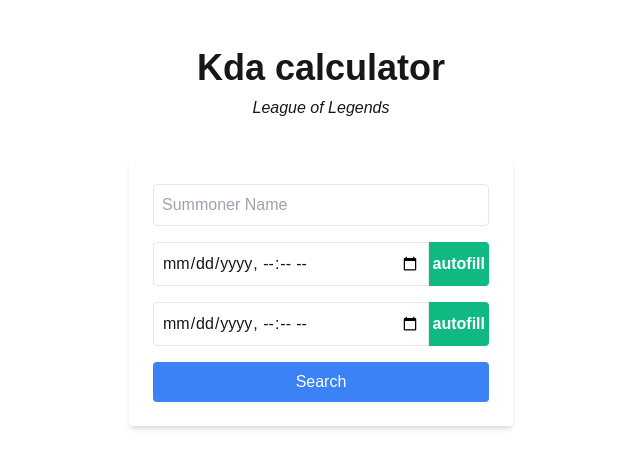
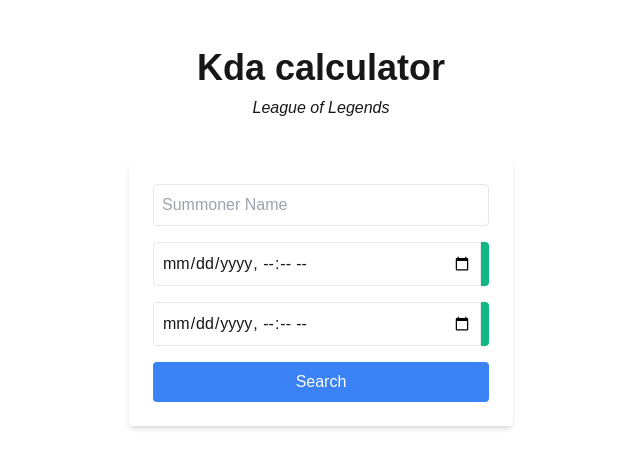
Before and after one commit to antoine-le-calloch/Kda-calculator-LOL, a Next.js app: page / in a window 1280 px wide. Shown: the top 468 px of the page, without its empty margins (319-959 px from the left). Built offline with nearby package versions, Linux system fonts and the light colour scheme.

Commit message:
Use .env variable for date to autofill and name on the button. And autofill the date when clicking on it.

```diff
--- a/app/page.tsx
+++ b/app/page.tsx
@@ -20,6 +20,13 @@
         } catch (error) {
             console.error('Error fetching KDA data:', error);
         }
+    };
+
+    const handleAutofill = (isStartDate: boolean) => {
+        if (isStartDate)
+            setStartDate(process.env.NEXT_PUBLIC_AUTOFILL_START_DATE || '');
+        else
+            setEndDate(process.env.NEXT_PUBLIC_AUTOFILL_END_DATE || '');
     };
 
     return (
@@ -45,9 +52,9 @@
                                 onChange={(e) => setStartDate(e.target.value)}
                                 className="p-2 border rounded-r-none rounded w-full"
                             />
-                            <button type="button" className="bg-emerald-500 text-white font-bold p-1 rounded-l-none rounded
+                            <button onClick={() => handleAutofill(true)} type="button" className="bg-emerald-500 text-white font-bold p-1 rounded-l-none rounded
                             hover:bg-emerald-400 duration-700 ease-in-out">
-                                autofill
+                                {process.env.NEXT_PUBLIC_AUTOFILL}
                             </button>
                         </div>
                         <div className="flex mb-4">
@@ -57,9 +64,9 @@
                                 onChange={(e) => setEndDate(e.target.value)}
                                 className="p-2 border rounded-r-none rounded w-full"
                             />
-                            <button type="button" className="bg-emerald-500 text-white font-bold p-1 rounded-l-none rounded
+                            <button onClick={() => handleAutofill(false)} type="button" className="bg-emerald-500 text-white font-bold p-1 rounded-l-none rounded
                             hover:bg-emerald-400 duration-700 ease-in-out">
-                                autofill
+                                {process.env.NEXT_PUBLIC_AUTOFILL}
                             </button>
                         </div>
                     </div>
```
